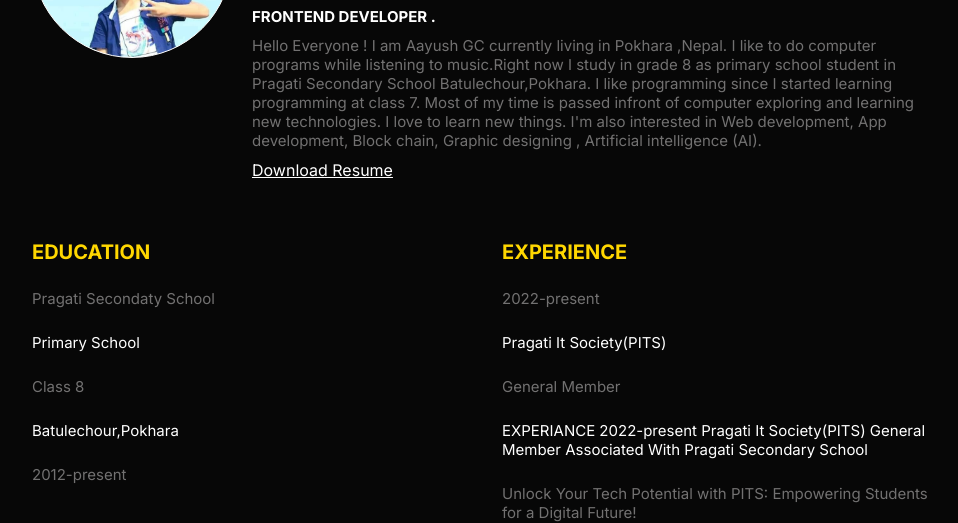
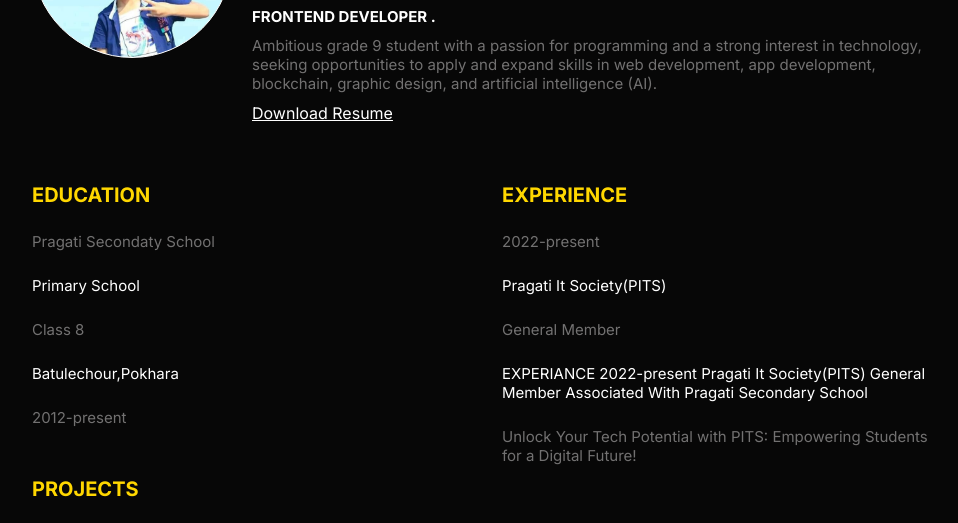
Before and after one commit to aayush-gc123/portfolio, a website: page index.html in a window 1280 px wide. Shown: the part 192-715 px from the top of the page, without its empty margins (158-1116 px from the left). Drawn offline with nearby package versions, Linux system fonts and the light colour scheme.

Commit message:
Description change

```diff
--- a/index.html
+++ b/index.html
@@ -27,8 +27,7 @@
           </h1>
           <p class="devinfo"> Frontend Developer .</p>
           <p class="des profile_description">
-            Hello Everyone ! I am Aayush GC currently living in Pokhara ,Nepal. I like to do computer programs while listening to music.Right now I study in grade 8 as primary school student in Pragati Secondary School Batulechour,Pokhara. I like programming since I started learning programming at class 7. Most of my time is passed infront of computer exploring and learning new technologies. I love to learn new things. I'm also interested in Web development, App development, Block chain, Graphic designing , Artificial intelligence (AI).
-
+            Ambitious grade 9 student with a passion for programming and a strong interest in technology, seeking opportunities to apply and expand skills in web development, app development, blockchain, graphic design, and artificial intelligence (AI).
           </p>
           <div class="down1"><a class="downloadBtn" href="http://127.0.0.1:5500/index.html" download="http://127.0.0.1:5500/index.html" >Download Resume</a></div>
         </div>
```
